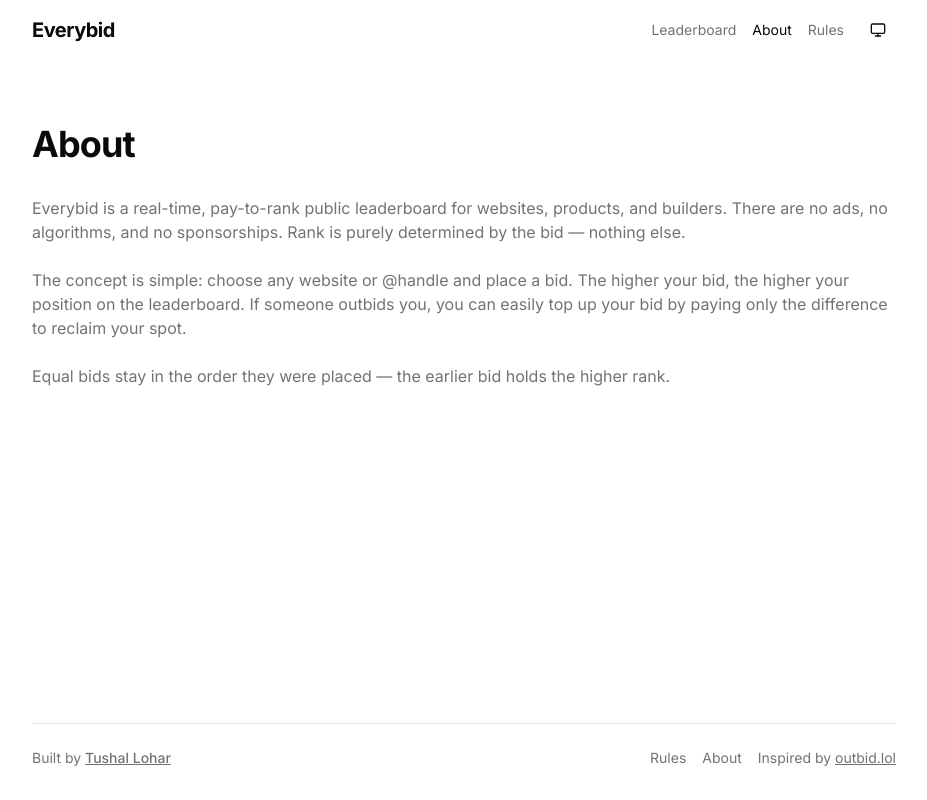
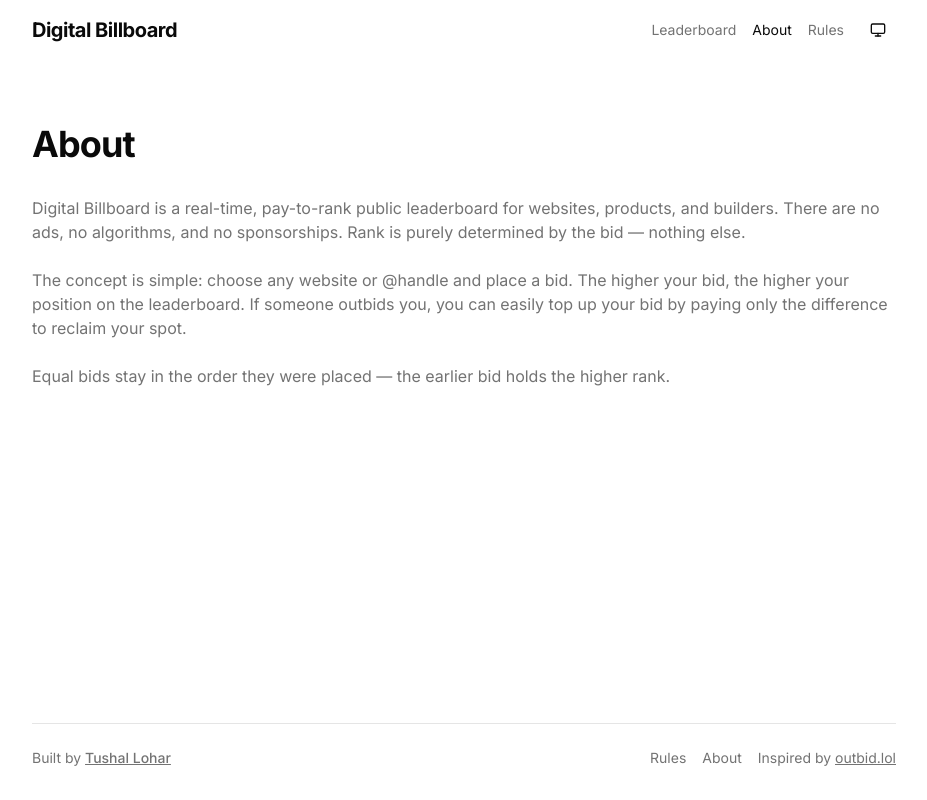
Before and after one commit to Lohar124/DigitalBillBoard, a Next.js app: page /about in a window 1280 px wide. Shown: the whole page, without its empty margins (176-1103 px from the left). Built offline with nearby package versions, Linux system fonts and the light colour scheme.

Commit message:
Rebrand application to Digital Billboard

```diff
--- a/app/about/page.tsx
+++ b/app/about/page.tsx
@@ -12,7 +12,7 @@ export default function AboutPage() {
             <h1 className="text-4xl font-bold tracking-tight">About</h1>
             <div className="mt-8 space-y-6 text-muted-foreground">
               <p>
-                Everybid is a real-time, pay-to-rank public leaderboard for websites, products, and builders. There are no ads, no algorithms, and no sponsorships. Rank is purely determined by the bid — nothing else.
+                Digital Billboard is a real-time, pay-to-rank public leaderboard for websites, products, and builders. There are no ads, no algorithms, and no sponsorships. Rank is purely determined by the bid — nothing else.
               </p>
               <p>
                 The concept is simple: choose any website or @handle and place a bid. The higher your bid, the higher your position on the leaderboard. If someone outbids you, you can easily top up your bid by paying only the difference to reclaim your spot.
--- a/app/api/checkout/route.ts
+++ b/app/api/checkout/route.ts
@@ -27,7 +27,7 @@ export async function POST(request: NextRequest) {
     );
   }
 
-  const siteUrl = process.env.NEXT_PUBLIC_SITE_URL || 'https://everybid.lol';
+  const siteUrl = process.env.NEXT_PUBLIC_SITE_URL || 'https://digitalbillboard.vercel.app';
   const supabase = getSupabaseServerClient();
 
   // 1. Handle Sponsor Slot checkout ($49 / 30 days)
@@ -119,7 +119,7 @@ export async function POST(request: NextRequest) {
         name: entryName,
         amount_cents: String(amountCents),
         charge_amount_cents: String(chargeAmountCents),
-        description: `Everybid listing: ${entryName}`,
+        description: `Digital Billboard listing: ${entryName}`,
       },
     });
 
--- a/app/layout.tsx
+++ b/app/layout.tsx
@@ -15,23 +15,23 @@ const fontMono = Geist_Mono({
 
 export const metadata: Metadata = {
   title: {
-    default: 'Everybid · The Public Pay-to-Rank Leaderboard',
-    template: '%s | Everybid',
+    default: 'Digital Billboard · The Public Pay-to-Rank Leaderboard',
+    template: '%s | Digital Billboard',
   },
   description:
-    'Everybid is a real-time public leaderboard for websites, products, and builders. Place a bid to claim your rank and get discovered.',
-  keywords: ['leaderboard', 'pay to rank', 'product directory', 'rankings', 'everybid'],
+    'Digital Billboard is a real-time public leaderboard for websites, products, and builders. Place a bid to claim your rank and get discovered.',
+  keywords: ['leaderboard', 'pay to rank', 'digital billboard', 'billboard', 'product directory', 'rankings'],
   openGraph: {
-    title: 'Everybid · The Public Pay-to-Rank Leaderboard',
+    title: 'Digital Billboard · The Public Pay-to-Rank Leaderboard',
     description:
-      'Everybid is a real-time public leaderboard for websites, products, and builders. Place a bid to claim your rank and get discovered.',
+      'Digital Billboard is a real-time public leaderboard for websites, products, and builders. Place a bid to claim your rank and get discovered.',
     type: 'website',
   },
   twitter: {
     card: 'summary_large_image',
-    title: 'Everybid · The Public Pay-to-Rank Leaderboard',
+    title: 'Digital Billboard · The Public Pay-to-Rank Leaderboard',
     description:
-      'Everybid is a real-time public leaderboard for websites, products, and builders. Place a bid to claim your rank and get discovered.',
+      'Digital Billboard is a real-time public leaderboard for websites, products, and builders. Place a bid to claim your rank and get discovered.',
   },
 };
 
--- a/app/sitemap.ts
+++ b/app/sitemap.ts
@@ -1,7 +1,7 @@
 import type { MetadataRoute } from 'next';
 
 export default function sitemap(): MetadataRoute.Sitemap {
-  const baseUrl = process.env.NEXT_PUBLIC_SITE_URL || 'https://everybid.vercel.app';
+  const baseUrl = process.env.NEXT_PUBLIC_SITE_URL || 'https://digitalbillboard.vercel.app';
 
   return [
     {
--- a/components/app-sidebar.tsx
+++ b/components/app-sidebar.tsx
@@ -29,7 +29,7 @@ export function AppSidebar() {
     <Sidebar>
       <SidebarHeader className="p-4">
         <Link href="/" className="font-bold text-xl tracking-tight">
-          Everybid
+          Digital Billboard
         </Link>
       </SidebarHeader>
       <SidebarContent>
--- a/components/header.tsx
+++ b/components/header.tsx
@@ -25,7 +25,7 @@ export function Header() {
             </Button>
           )}
           <Link href="/" className="font-bold text-xl tracking-tight">
-            Everybid
+            Digital Billboard
           </Link>
         </div>
         <nav className={cn('flex items-center gap-4', isMobile && 'hidden')}>
--- a/components/leaderboard-card.tsx
+++ b/components/leaderboard-card.tsx
@@ -46,7 +46,7 @@ export function LeaderboardCard({ item, onClaimClick }: LeaderboardCardProps) {
   const description = meta?.description || '';
   const favicon = meta?.favicon || `https://www.google.com/s2/favicons?domain=${item.name}&sz=32`;
 
-  const href = `${item.url}${item.url.includes('?') ? '&' : '?'}utm_source=everybid&utm_medium=leaderboard&utm_campaign=listings`;
+  const href = `${item.url}${item.url.includes('?') ? '&' : '?'}utm_source=digitalbillboard&utm_medium=leaderboard&utm_campaign=listings`;
 
   const handleClick = () => {
     fetch('/api/click', {
--- a/package.json
+++ b/package.json
@@ -1,5 +1,5 @@
 {
-  "name": "next-app",
+  "name": "digital-billboard",
   "version": "0.0.1",
   "type": "module",
   "private": true,
```
Also changed, not shown: 1 other file (tests, documents, lock files or other folders).
